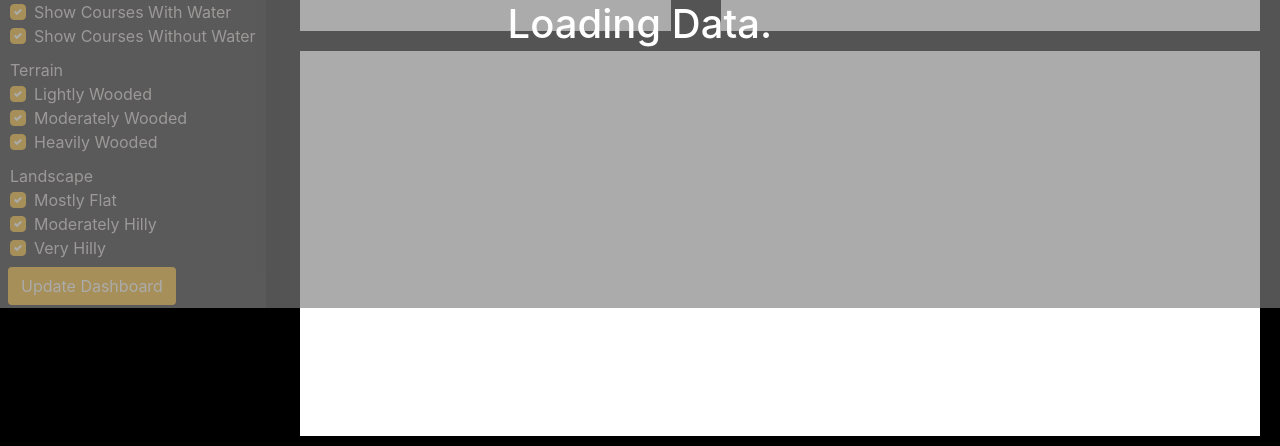
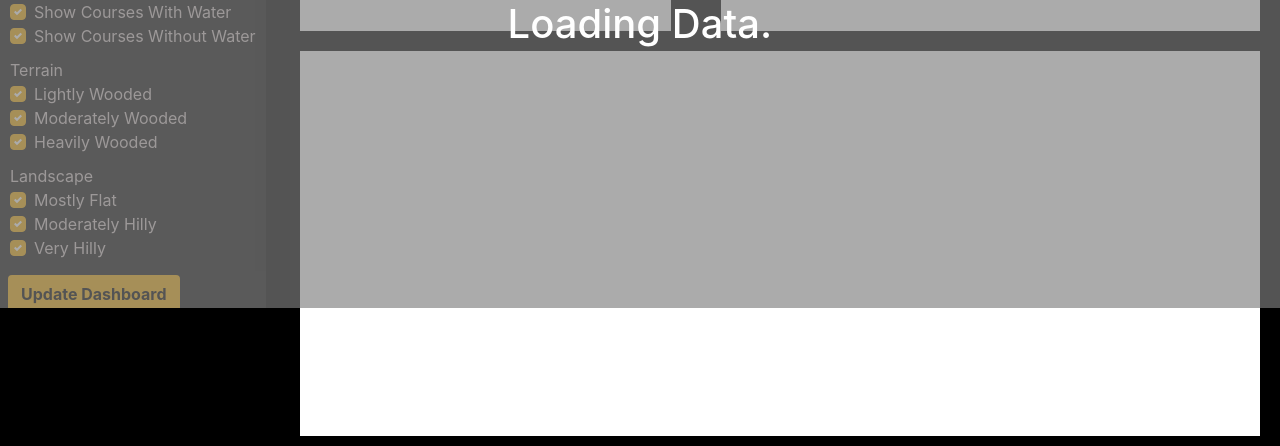
Before and after one commit to travisb98/Disc_Golf_Dashboard, a Flask app: template app/templates/index.html in a window 1280 px wide. Shown: the part 492-938 px from the top of the page. Run offline with Flask 2, Linux system fonts and the light colour scheme; the template is opened without the code that fills it, so the values that code supplies are empty; parts of the project's set-up code (start-up, migrations or seed data) failed here and were passed over; some libraries are stand-ins or nearby versions.

Commit message:
Button is bold, black, and beautiful

```diff
--- a/app/static/css/style.css
+++ b/app/static/css/style.css
@@ -155,7 +155,8 @@ width: fit-content;
 
   #filter-btn{
     background-color: #F2AD0C;
-    color: white;
-    margin-top: 7px;
-    margin-left: -2px;
+    color: black;
+    font-weight: bold;
+    margin-top: 15px;
+    margin-left: -2px
   }
```
